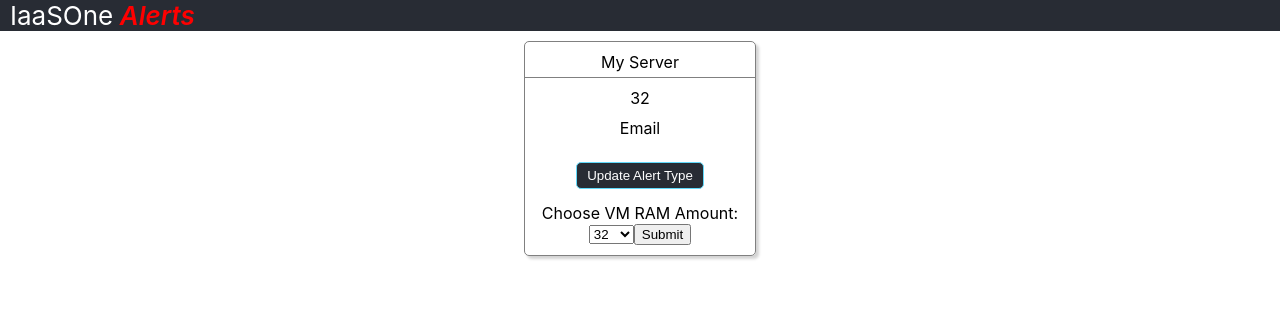
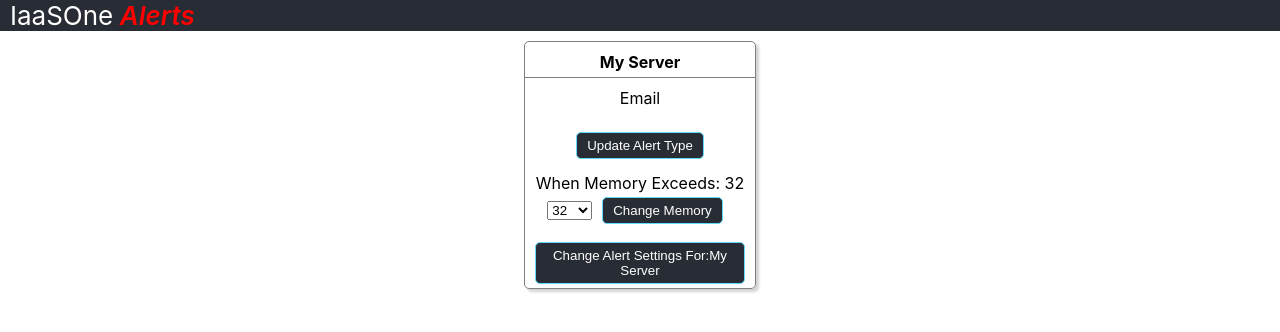
Before and after one commit to craigcampbell/redux-stuff, a React (Create React App) app: page / in a window 1280 px wide. Shown: the top 332 px of the page. Built offline with nearby package versions, Linux system fonts and the light colour scheme.

Commit message:
more prettification

```diff
--- a/src/components/memoryForm.js
+++ b/src/components/memoryForm.js
@@ -16,15 +16,16 @@ class SelectForm extends Component {
     }
 
     handleSubmit(event) {
-      alert('Your server memory is: ' + this.props.serverMemory.memory);
+      alert('Current Memory Allocation = ' + this.props.serverMemory.memory);
       event.preventDefault();
     }
 
     render() {
       return (
+        <div>When Memory Exceeds: {this.props.serverMemory.memory}
         <form onSubmit={this.handleSubmit}>
           <label>
-            Choose VM RAM Amount:
+
             <select value={this.props.serverMemory.memory} onChange={this.updateMemory}>
               <option value="16">16</option>
               <option value="32">32</option>
@@ -32,8 +33,9 @@ class SelectForm extends Component {
               <option value="128">128</option>
             </select>
           </label>
-          <input type="submit" value="Submit" />
+          <button type="submit" value="Submit">Change Memory</button>
         </form>
+        </div>
       );
     }
   }
--- a/src/components/serverDialog.js
+++ b/src/components/serverDialog.js
@@ -16,24 +16,28 @@ class ServerDialog extends Component {
       }
     render() {
         console.log('inside the render function', this.props.alerts.alertType)
+
         return (
         <div className='serverDialog'>
         <ul>
             <li>
-              {this.props.resources}
+              <strong>{this.props.resources}</strong>
             </li>
             <li>
-              {this.props.serverMemory.memory}
+
             </li>
             <li>
-              {this.props.alerts.alertType}<br/>{this.props.alertThreshold}<br/>
+
+              {this.props.alerts.alertType} <br/> {this.props.alertThreshold}<br/>
               <button onClick={this.onUpdateAlert}>Update Alert Type</button>
             </li>
             <li>
+
             <SelectForm />
             </li>
 
         </ul>
+        <button>Change Alert Settings For:{this.props.resources}</button>
     </div>
 
     )
--- a/src/reducers/alertTheshold-reducer.js
+++ b/src/reducers/alertTheshold-reducer.js
@@ -1,6 +1,6 @@
 import { UPDATE_ALERT_THRESHOLD } from '../actions/threshold-actions';
 
-export default function alertThresholdReducer(state = {}, { type, payload })
+export default function alertThresholdReducer(state = 'Daily', { type, payload })
     {
     switch (type) {
         case UPDATE_ALERT_THRESHOLD:
```
